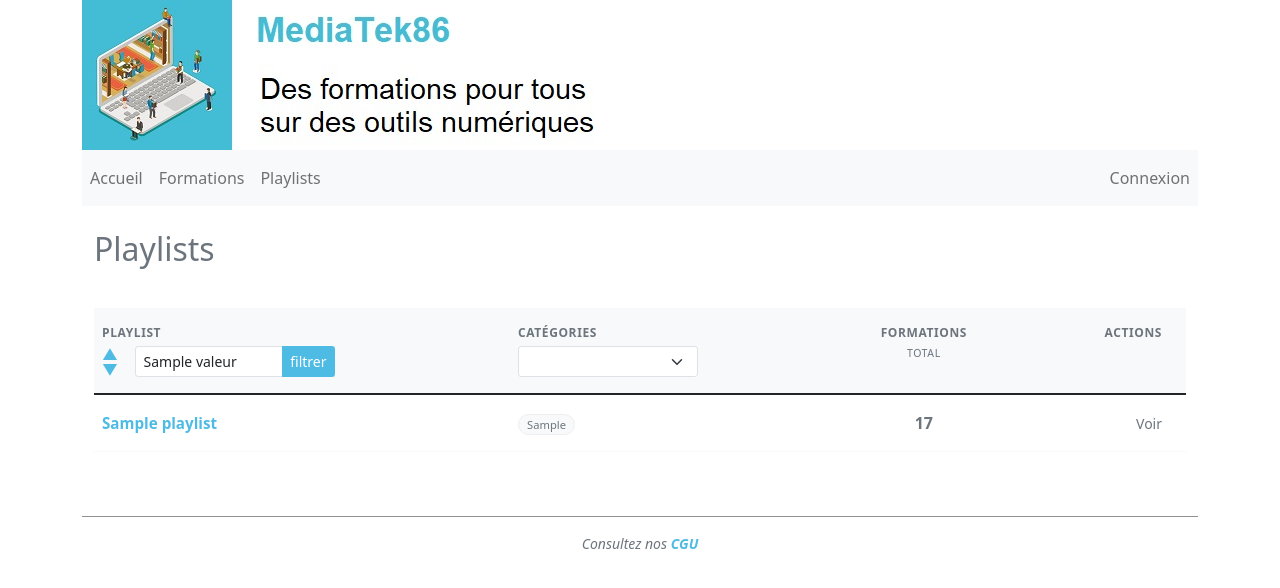
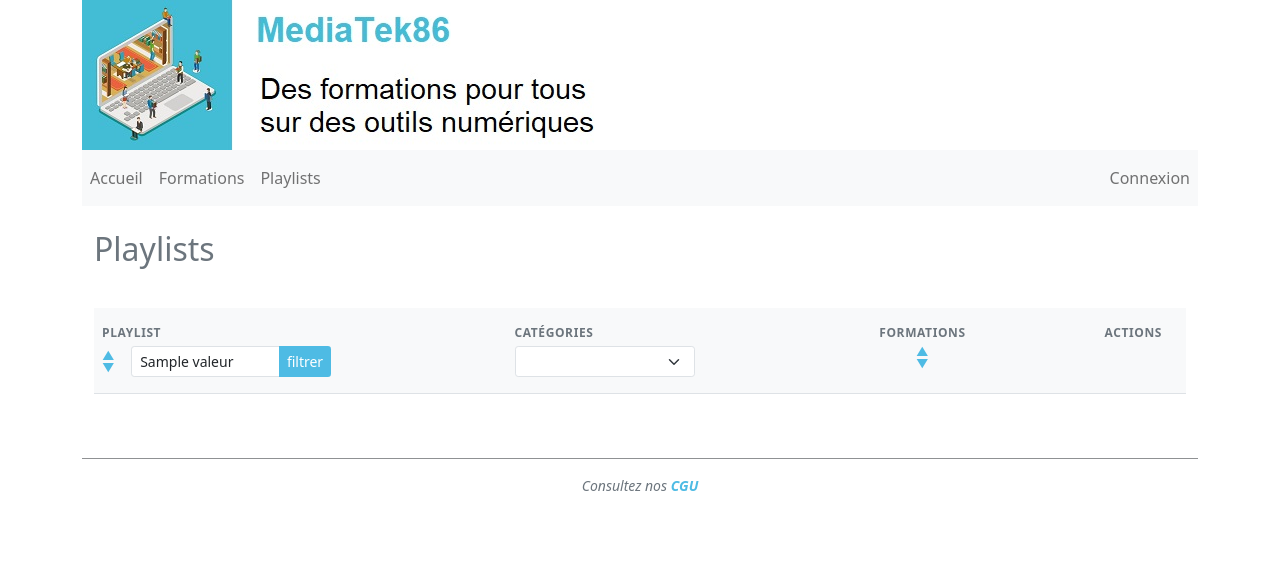
Before and after one commit to Giovanni2626/Application-Symfony, a Symfony app: template templates/pages/playlists.html.twig in a window 1280 px wide. Shown: the top 588 px of the page. Run offline with Twig, Linux system fonts and the light colour scheme; the template is opened without the code that fills it: most values are stand-ins (such as "Sample title", 1, 10 or a date in 2020); lists and menus that the app fills with data are empty; some libraries are stand-ins or nearby versions.

Commit message:
update twigs and readme

```diff
--- a/templates/basefront.html.twig
+++ b/templates/basefront.html.twig
@@ -2,8 +2,17 @@
 
 {% block top %}
 <div class="container">
-    <div class="text-left">
-        <img src="{{ app.request.getBasePath() ~ '/banniere.jpg' }}" alt="Bannière">
+    {# BANNIÈRE AVEC BACKOFFICE À DROITE #}
+    <div class="d-flex justify-content-between align-items-center">
+        <div class="text-left">
+            <img src="{{ app.request.getBasePath() ~ '/banniere.jpg' }}" alt="Bannière">
+        </div>
+
+        {% if is_granted('ROLE_ADMIN') %}
+            <div class="text-right">
+                <span class="h4 text-info fw-bold">Backoffice</span>
+            </div>
+        {% endif %}
     </div>
 
     <nav class="navbar navbar-expand-lg navbar-light bg-light">
--- a/templates/pages/playlists.html.twig
+++ b/templates/pages/playlists.html.twig
@@ -2,7 +2,6 @@
 
 {% block body %}
 <div class="container-fluid mt-4">
-    {# En-tête #}
     <div class="d-flex justify-content-between align-items-center mb-4 pb-3">
         <h2 class="text-secondary fw-light m-0">Playlists</h2>
         {% if is_granted('ROLE_ADMIN') %}
@@ -12,12 +11,23 @@
         {% endif %}
     </div>
 
+
+    {% set champ = app.request.get('champ') %}
+    {% set ordre = app.request.get('ordre') %}
+    {% set listePlaylists = playlists|default([]) %}
+
+    {% if champ == 'nbformations' %}
+        {% set listePlaylists = listePlaylists|sort((a, b) => ordre == 'ASC'
+            ? a.formations|length <=> b.formations|length
+            : b.formations|length <=> a.formations|length)
+        %}
+    {% endif %}
+
     <div class="table-responsive">
         <table class="table table-hover align-middle bg-white">
             <thead class="bg-light">
                 <tr class="text-uppercase small text-muted border-bottom" style="font-size: 0.75rem; letter-spacing: 0.05em;">
 
-                    {# COLONNE PLAYLIST (Tri conservé et visible) #}
                     <th class="py-3 border-0">
                         <span class="d-block mb-1">Playlist</span>
                         <div class="d-flex align-items-center">
@@ -32,7 +42,6 @@
                         </div>
                     </th>
 
-                    {# COLONNE CATÉGORIES #}
                     <th class="py-3 border-0">
                         <span class="d-block mb-1">Catégories</span>
                         <form method="POST" action="{{ path('playlists.findallcontain', {champ:'id', table:'categories'}) }}">
@@ -47,17 +56,21 @@
                         </form>
                     </th>
 
-                    {# COLONNE NOMBRE DE FORMATIONS (Tri supprimé) #}
                     <th class="py-3 border-0 text-center">
                         <span class="d-block mb-1">Formations</span>
-                        <div class="text-muted small fw-normal">Total</div>
+                        <div class="d-flex justify-content-center align-items-center">
+                            <div class="d-flex flex-column">
+                                <a href="{{ path('playlists.sort', {champ:'nbformations', ordre:'ASC'}) }}" class="sort-arrow">▲</a>
+                                <a href="{{ path('playlists.sort', {champ:'nbformations', ordre:'DESC'}) }}" class="sort-arrow">▼</a>
+                            </div>
+                        </div>
                     </th>
 
                     <th class="py-3 border-0 text-end px-4">Actions</th>
                 </tr>
             </thead>
             <tbody>
-                {% for playlist in playlists|default([]) %}
+                {% for playlist in listePlaylists %}
                     <tr class="border-light">
                         <td class="py-3">
                             <a href="{{ path('playlists.showone', {id:playlist.id}) }}" class="text-decoration-none fw-bold" style="color: #4ebbe4; font-size: 0.95rem;">
@@ -80,7 +93,7 @@
                                     <a href="{{ path('admin.playlist.edit', {id:playlist.id}) }}" class="text-muted small text-decoration-none mb-0">Modifier</a>
                                     <form method="POST" action="{{ path('admin.playlist.suppr', {id:playlist.id}) }}" onsubmit="return confirm('Supprimer ?');">
                                         <input type="hidden" name="_token" value="{{ csrf_token('delete' ~ playlist.id) }}">
-                                        <button type="submit" class="btn btn-link p-0 text-danger text-decoration-none small m-0" style="font-size: 0.85rem;">Supprimer</button>
+                                        <button type="submit" class="btn btn-link p-0 text-danger text-decoration-none small m-0">Supprimer</button>
                                     </form>
                                 {% else %}
                                     <a href="{{ path('playlists.showone', {id:playlist.id}) }}" class="text-muted small text-decoration-none">Voir</a>
@@ -96,20 +109,20 @@
 
 <style>
     .sort-arrow {
-        font-size: 0.95rem;
-        line-height: 0.7;
+        font-size: 0.75rem;
+        line-height: 0.8;
         color: #4ebbe4;
         text-decoration: none !important;
         display: block;
-        padding: 2px 0;
-        transition: transform 0.1s ease;
+        padding: 1px 0;
+
     }
+
     .sort-arrow:hover {
         color: #358fb1;
-        transform: scale(1.3);
     }
+
     .btn-info { background-color: #4ebbe4 !important; border: none; }
     .table thead th { background-color: #f8f9fa; vertical-align: top; }
-    .badge { border: 1px solid #eee !important; }
 </style>
 {% endblock %}
```
Also changed, not shown: README.md, doc-images/ajoutercatégorie.png, doc-images/ajouterformation.png, doc-images/ajouterplaylist.png, doc-images/catégories.png, doc-images/catégoriesupprimée.png, doc-images/connecté.png, doc-images/formations.png, doc-images/formationsdeconnecter.png (renamed from doc-images/formationssansadmin.png), doc-images/modifierformation.png, doc-images/modifierplaylist.png, doc-images/playlists.png, doc-images/playlistsdeconnecter.png (added), doc-images/playlistssansadmin.png (deleted), 3 more files.
